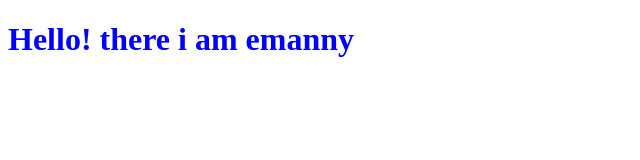
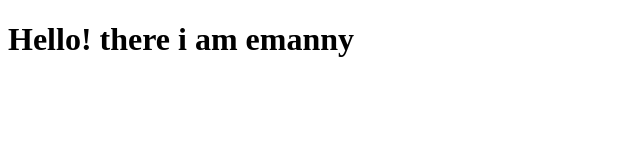
Before and after one commit to Ame-ux80/harvard, a plain HTML site: page index.html in a window 1280 px wide. Shown: the whole page, without its empty margins (0-640 px from the left). Drawn offline with Linux system fonts and the light colour scheme.

Commit message:
Remove inline style from header element

```diff
--- a/index.html
+++ b/index.html
@@ -6,7 +6,7 @@
     <title>Document</title>
 </head>
 <body>
-    <h1 style="color: blue">Hello! there i am emanny</h1>
+    <h1 >Hello! there i am emanny</h1>
 
 </body>
 </html>
```
